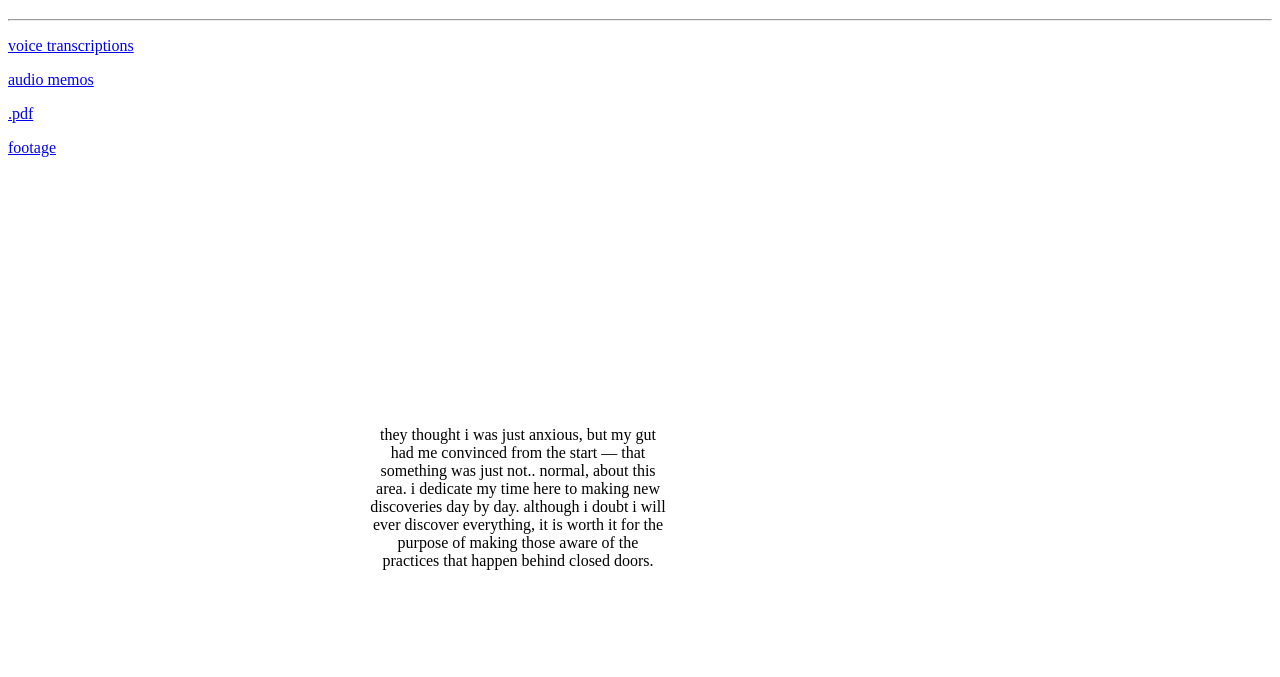
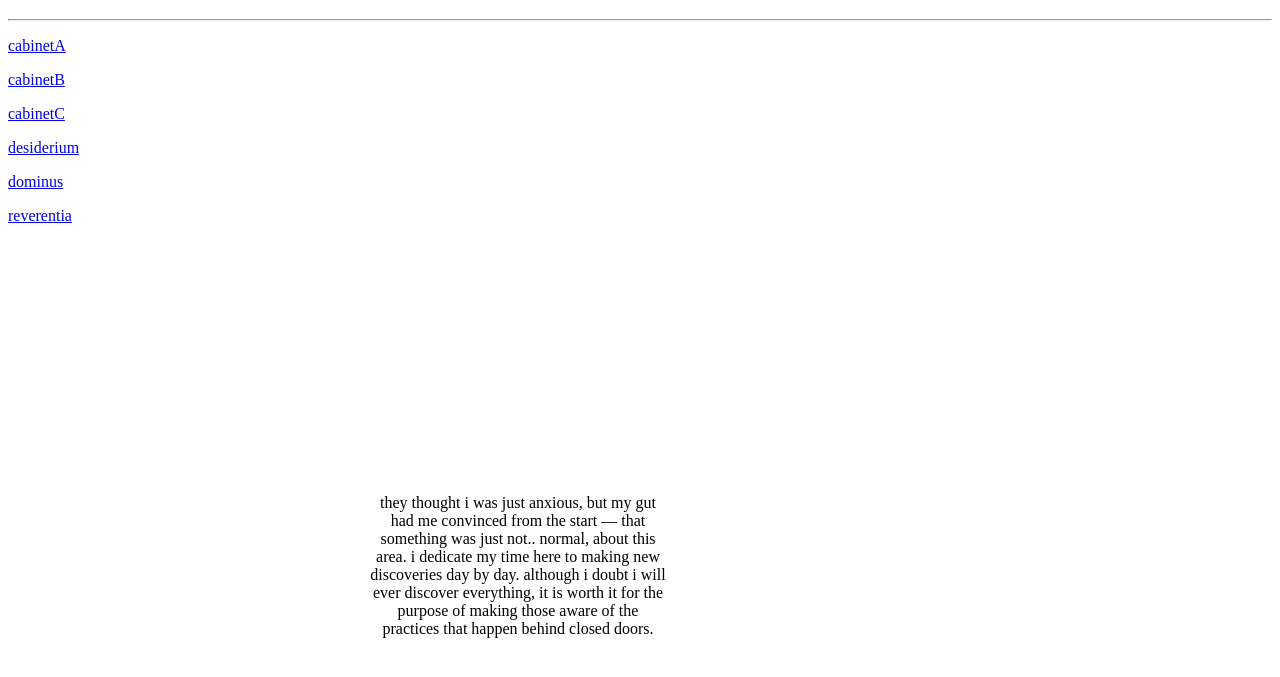
Before and after one commit to fernerber/elevator-container, a plain HTML site: page index.html in a window 1280 px wide. Shown: the part 61-738 px from the top of the page. Drawn offline with Linux system fonts and the light colour scheme.

Commit message:
Update index.html

```diff
--- a/index.html
+++ b/index.html
@@ -10,10 +10,12 @@ div {text-align: center; width: 300px; padding-left: 360px; padding-right: 960px
 
 <h1>Index of C:/</h1>
 <hr>
-<p><a href="https://fernerber.github.io/elevator-container/footage.html">voice transcriptions</a></p>
-<p><a href="https://fernerber.github.io/elevator-container/footage.html">audio memos</a></p>
-<p><a href="https://fernerber.github.io/elevator-container/footage.html">.pdf</a></p>
-<p><a href="https://fernerber.github.io/elevator-container/footage.html">footage</a></p>
+<p><a href="https://fernerber.github.io/elevator-container/page1.html">cabinetA</a></p>
+<p><a href="https://fernerber.github.io/elevator-container/page2.html">cabinetB</a></p>
+<p><a href="https://fernerber.github.io/elevator-container/page3.html">cabinetC</a></p>
+<p><a href="https://fernerber.github.io/elevator-container/desiderium.html">desiderium</a></p>
+<p><a href="https://fernerber.github.io/elevator-container/dominus.html">dominus</a></p>
+<p><a href="https://fernerber.github.io/elevator-container/reverentia.html">reverentia</a></p>
 <div>
   they thought i was just anxious, but my gut had me convinced from the start — that something was just not.. normal, about this area. i dedicate my time here to making new discoveries day by day. although i doubt i will ever discover everything, it is worth it for the purpose of making those aware of the practices that happen behind closed doors.</div>
 </body>
```
